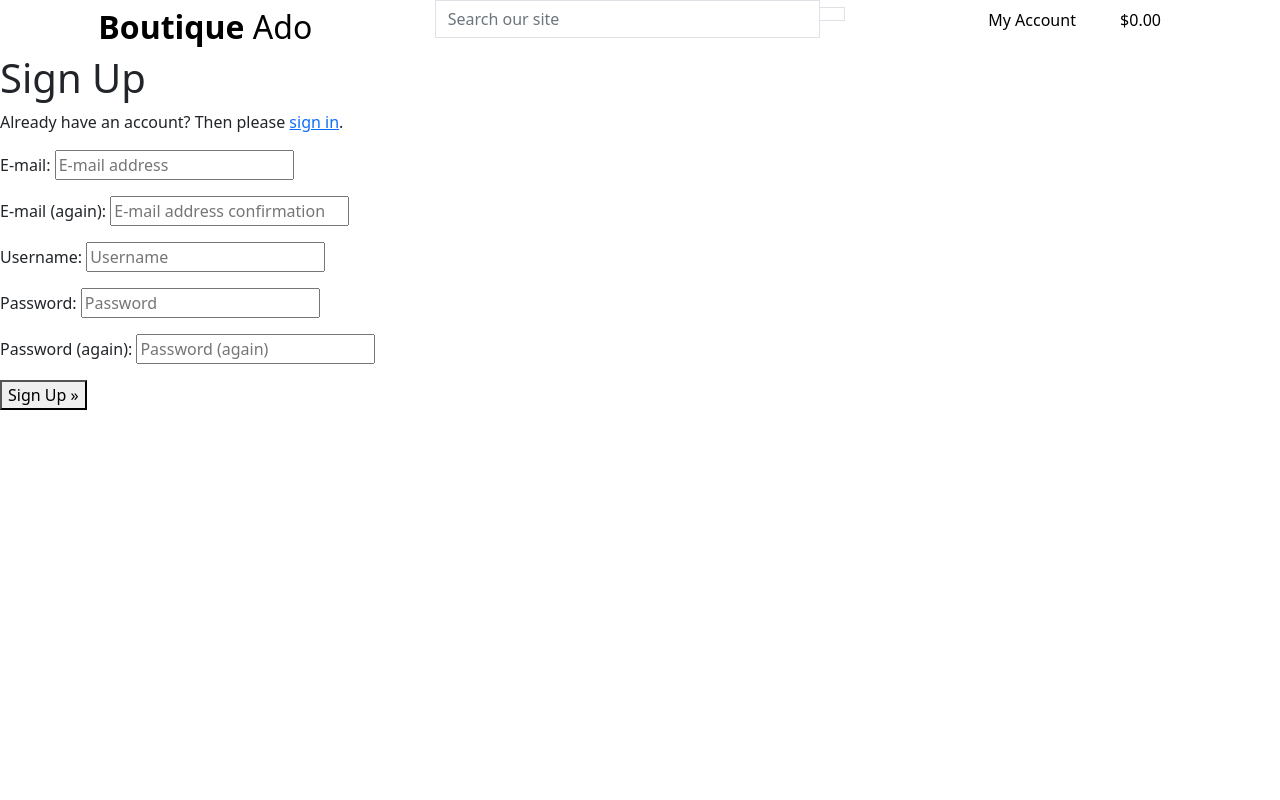
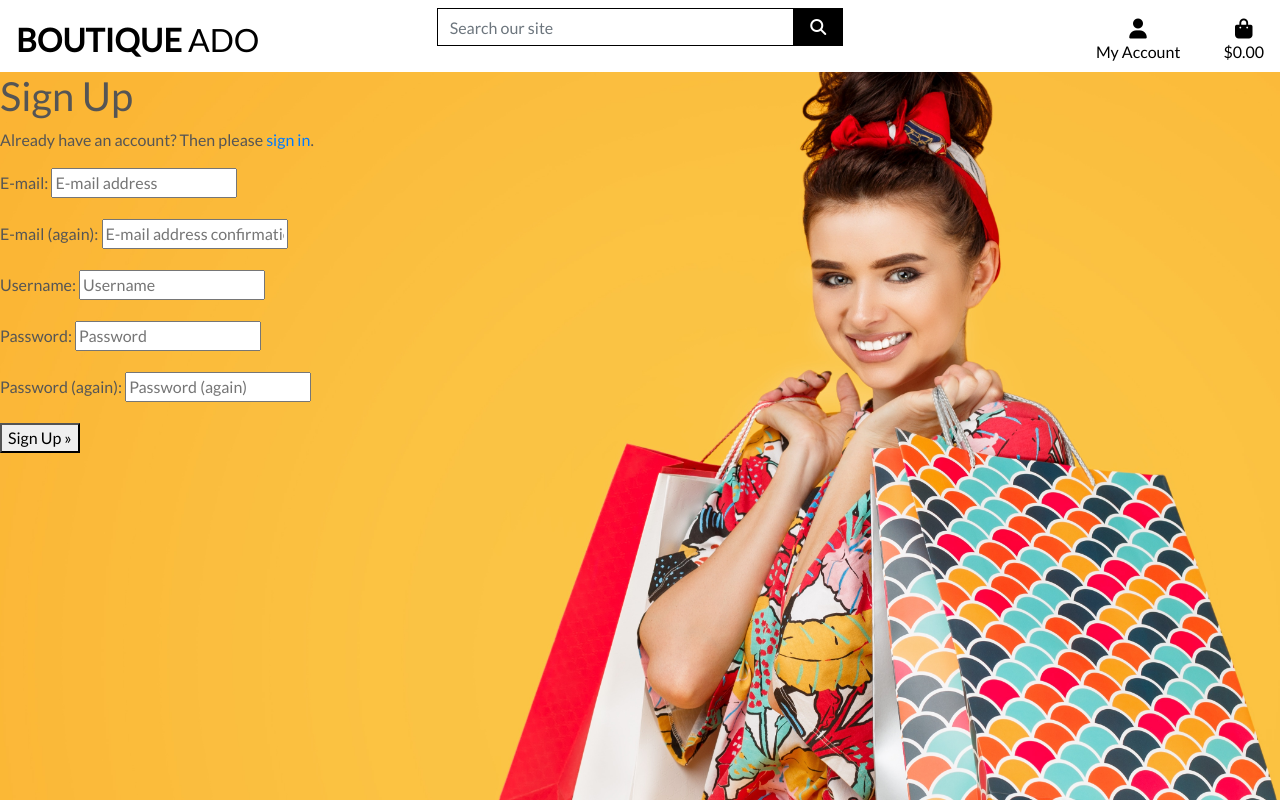
Before and after one commit to Callymags/boutique_ado, a Django app: page /accounts/signup/ in a window 1280 px wide. Run offline with Django 3.2, Linux system fonts and the light colour scheme; some libraries are stand-ins or nearby versions.

Commit message:
Completed homepage header and css

```diff
--- a/boutique_ado/settings.py
+++ b/boutique_ado/settings.py
@@ -146,7 +146,10 @@ USE_TZ = True
 # https://docs.djangoproject.com/en/3.2/howto/static-files/
 
 STATIC_URL = '/static/'
+STATICFILES_DIRS = (os.path.join(BASE_DIR, 'static'),)
 
+MEDIA_URL = '/media/'
+MEDIA_ROOT = os.path.join(BASE_DIR, 'media')
 # Default primary key field type
 # https://docs.djangoproject.com/en/3.2/ref/settings/#default-auto-field
 
--- a/boutique_ado/urls.py
+++ b/boutique_ado/urls.py
@@ -15,9 +15,12 @@ Including another URLconf
 """
 from django.contrib import admin
 from django.urls import path, include
+from django.conf import settings
+from django.conf.urls.static import static
+
 
 urlpatterns = [
     path('admin/', admin.site.urls),
     path('accounts/', include('allauth.urls')),
     path('', include('home.urls'))
-]
+] + static(settings.MEDIA_URL, document_root=settings.MEDIA_ROOT)
--- /dev/null
+++ b/static/css/base.css
@@ -0,0 +1,81 @@
+html {
+    height: 100%;
+}
+
+body {
+    background: url('/media/homepage_background_cropped.jpg') no-repeat center center fixed;
+    background-size: cover;
+    height: calc(100vh - 164px);
+    color: #555;
+    font-family: 'Lato';
+}
+
+/* from Bulma */
+.icon {
+    align-items: center;
+    display: inline-flex;
+    justify-content: center;
+    height: 1.5rem;
+    width: 1.5rem;
+}
+
+.logo-font {
+    text-transform: uppercase;
+}
+
+.main-logo-link {
+    width: fit-content;
+}
+
+.shop-now-button {
+    background: black;
+    color: white;
+    min-width: 260px;
+}
+
+.btn-black {
+    background: black;
+    color: white;
+}
+
+.shop-now-button:hover,
+.shop-now-button:active,
+.shop-now-button:focus,
+.btn-black:hover,
+.btn-black:active,
+.btn-black:focus {
+    background: #222;
+    color: white;
+}
+
+.text-black {
+    color: #000 !important;
+}
+
+.border-black {
+    border: 1px solid black !important;
+}
+
+/* -------------------------------- Media Queries */
+
+/* Slightly larger container on xl screens */
+@media (min-width: 1200px) {
+  .container {
+    max-width: 80%;
+  }
+}
+
+/* fixed top navbar only on medium and up */
+@media (min-width: 992px) {
+    .fixed-top-desktop-only {
+        position: fixed;
+        top: 0;
+        right: 0;
+        left: 0;
+        z-index: 1030;
+    }
+
+    .header-container {
+        padding-top: 164px;
+    }
+}
--- a/templates/base.html
+++ b/templates/base.html
@@ -13,16 +13,19 @@
     {% endblock %}
 
     {% block corecss %}
-        <link href="https://cdn.jsdelivr.net/npm/bootstrap@5.1.3/dist/css/bootstrap.min.css" rel="stylesheet" integrity="sha384-1BmE4kWBq78iYhFldvKuhfTAU6auU8tT94WrHftjDbrCEXSU1oBoqyl2QvZ6jIW3" crossorigin="anonymous">
+      <link rel="stylesheet" href="https://stackpath.bootstrapcdn.com/bootstrap/4.4.1/css/bootstrap.min.css" integrity="sha384-Vkoo8x4CGsO3+Hhxv8T/Q5PaXtkKtu6ug5TOeNV6gBiFeWPGFN9MuhOf23Q9Ifjh" crossorigin="anonymous">
+      <link rel="stylesheet" href="https://fonts.googleapis.com/css?family=Lato&display=swap">
+      <link rel="stylesheet" href="{% static 'css/base.css' %}">
     {% endblock %}
 
     {% block extracss %}
     {% endblock %}
 
     {% block corejs %}
-        <script src="https://cdn.jsdelivr.net/npm/bootstrap@5.1.3/dist/js/bootstrap.bundle.min.js" integrity="sha384-ka7Sk0Gln4gmtz2MlQnikT1wXgYsOg+OMhuP+IlRH9sENBO0LRn5q+8nbTov4+1p" crossorigin="anonymous"></script>
-        <script src="https://cdn.jsdelivr.net/npm/@popperjs/core@2.10.2/dist/umd/popper.min.js" integrity="sha384-7+zCNj/IqJ95wo16oMtfsKbZ9ccEh31eOz1HGyDuCQ6wgnyJNSYdrPa03rtR1zdB" crossorigin="anonymous"></script>
-        <script src="https://cdn.jsdelivr.net/npm/bootstrap@5.1.3/dist/js/bootstrap.min.js" integrity="sha384-QJHtvGhmr9XOIpI6YVutG+2QOK9T+ZnN4kzFN1RtK3zEFEIsxhlmWl5/YESvpZ13" crossorigin="anonymous"></script>
+      <script src="https://kit.fontawesome.com/75e2274b23.js" crossorigin="anonymous"></script>
+      <script src="https://code.jquery.com/jquery-3.4.1.slim.min.js" integrity="sha384-J6qa4849blE2+poT4WnyKhv5vZF5SrPo0iEjwBvKU7imGFAV0wwj1yYfoRSJoZ+n" crossorigin="anonymous"></script>
+      <script src="https://cdn.jsdelivr.net/npm/popper.js@1.16.0/dist/umd/popper.min.js" integrity="sha384-Q6E9RHvbIyZFJoft+2mJbHaEWldlvI9IOYy5n3zV9zzTtmI3UksdQRVvoxMfooAo" crossorigin="anonymous"></script>
+      <script src="https://stackpath.bootstrapcdn.com/bootstrap/4.4.1/js/bootstrap.min.js" integrity="sha384-wfSDF2E50Y2D1uUdj0O3uMBJnjuUD4Ih7YwaYd1iqfktj0Uod8GCExl3Og8ifwB6" crossorigin="anonymous"></script>
     {% endblock %}
 
     {% block extra_js %}
@@ -32,7 +35,7 @@
   </head>
   <body>
       <header class="container-fluid fixed-top"></header>
-        <div class="row">
+        <div id="topnav" class="row bg-white pt-lg-2 d-none d-lg-flex">
           <div class="col-12 col-lg-4 my-auto py-1 py-lg-0 text-center text-lg-left">
             <a href="{% url 'home' %}" class="nav-link main-logo-link">
               <h2 class="logo-font text-black my-0"><strong>Boutique</strong> Ado</h2>
```
Also changed, not shown: media/homepage_background_cropped.jpg (added).
